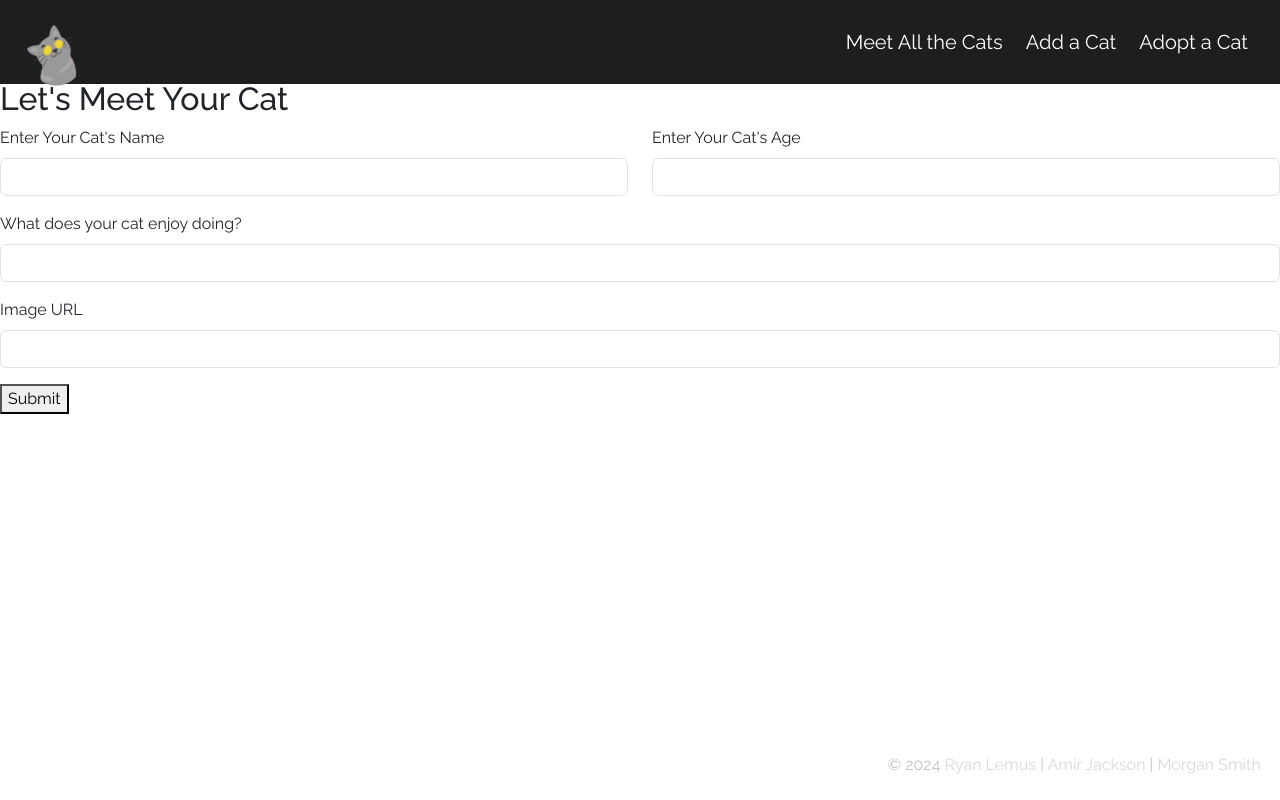
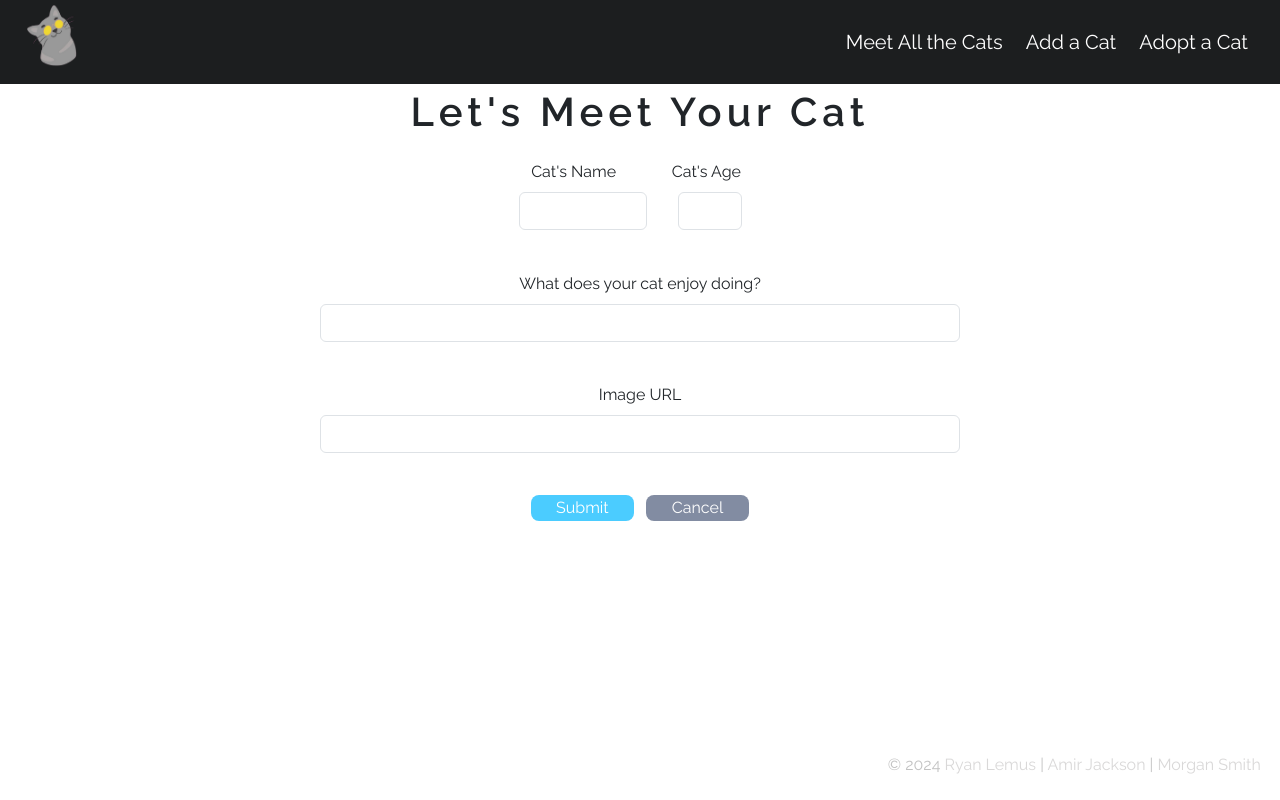
Before and after one commit to Rlemus93/Cat-Tinder-Frontend, a React (Create React App) app: page /cat-new in a window 1280 px wide. Built offline with nearby package versions, Linux system fonts and the light colour scheme; no server answers.

Commit message:
updated forms

```diff
--- a/src/App.css
+++ b/src/App.css
@@ -69,7 +69,7 @@
 .cat-tinder-logo {
   position: absolute;
   width: 4vw;
-  top: 3vh;
+  top: 0.5vh;
   left: 2vw;
   z-index: 2;
 }
@@ -335,3 +335,45 @@
     opacity: 1;
   }
 }
+
+
+/* Edit and New  */
+
+.cat-new-title {
+  text-align: center;
+  margin-top: 1vh;
+  margin-bottom: 3vh;
+  font-size: 5vh;
+  font-weight: 600;
+  letter-spacing: 5px;
+}
+
+.cat-edit-title {
+  text-align: center;
+  margin-top: 1vh;
+  margin-bottom: 3vh;
+  font-size: 5vh;
+  font-weight: 600;
+  letter-spacing: 5px;
+}
+
+.form-cont {
+  text-align: center;
+  display: flex;
+  flex-direction: column;
+  align-items: center;
+  gap: 2vw;
+  font-size: 2vh;
+  font-weight: 400;
+}
+
+.form-buttons {
+  color: white;
+  border: none;
+  width: 8vw;
+  border-radius: 1vh;
+}
+
+.form-buttons:hover{
+  opacity: 50%;
+}
--- a/src/pages/CatEdit.js
+++ b/src/pages/CatEdit.js
@@ -23,13 +23,17 @@ const CatEdit = ({ cats, updateCat }) => {
 
   return (
     <>
-      <h2>Edit Your Cat</h2>
-      <Form onSubmit={handleSubmit(onSubmit)}>
+      <h1 className="cat-edit-title">Edit Your Cat</h1>
+      <Form className="form-cont" onSubmit={handleSubmit(onSubmit)}>
         <Row>
           <Col md={6}>
             <FormGroup>
-              <Label for="name">Enter Your Cat's Name</Label>
+              <Label style={{width:"15dvw"}} for="name">Change Cat's Name</Label>
               <input
+              style={{
+                width: "10dvw",
+                marginLeft: "2.3vw"
+              }}
                 id="name"
                 name="name"
                 type="text"
@@ -44,8 +48,12 @@ const CatEdit = ({ cats, updateCat }) => {
           </Col>
           <Col md={6}>
             <FormGroup>
-              <Label for="age">Enter Your Cat's Age</Label>
+              <Label for="age">Change Cat's Age</Label>
               <input
+              style={{
+                width: "5dvw",
+                marginLeft: "3vw",
+              }}
                 id="age"
                 name="age"
                 type="number"
@@ -63,6 +71,9 @@ const CatEdit = ({ cats, updateCat }) => {
         <FormGroup>
           <Label for="enjoys">What does your cat enjoy doing?</Label>
           <input
+          style={{
+            width: "50dvw",
+          }}
             id="enjoys"
             name="enjoys"
             type="text"
@@ -77,6 +88,9 @@ const CatEdit = ({ cats, updateCat }) => {
         <FormGroup>
           <Label for="image">Image URL</Label>
           <input
+          style={{
+            width: "50dvw",
+          }}
             id="image"
             name="image"
             type="text"
@@ -89,11 +103,11 @@ const CatEdit = ({ cats, updateCat }) => {
           )}
         </FormGroup>
         <div className="centering-content">
-          <button onClick={handleSubmit} className="nav-button">
+          <button style={{marginRight: "1vw", backgroundColor:"#4BCCFF"}} onClick={handleSubmit} className="form-buttons">
             Submit
           </button>
           <Link to={`/cat-show/${currentCat.id}`}>
-            <button>Cancel</button>
+            <button style={{backgroundColor: "#828CA2",}} className="form-buttons">Cancel</button>
           </Link>
         </div>
       </Form>
--- a/src/pages/CatNew.js
+++ b/src/pages/CatNew.js
@@ -1,7 +1,8 @@
-import React, { useState } from "react"
+import React from "react"
 import { Form, Row, Col, FormGroup, Label } from "reactstrap"
 import { useForm } from "react-hook-form"
 import { useNavigate } from "react-router-dom"
+import { Link } from "react-router-dom"
 
 const CatNew = ({ createNewCat }) => {
   const navigate = useNavigate()
@@ -18,13 +19,16 @@ const CatNew = ({ createNewCat }) => {
 
   return (
     <>
-      <h2>Let's Meet Your Cat</h2>
-      <Form onSubmit={handleSubmit(onSubmit)}>
+      <h1 className="cat-new-title">Let's Meet Your Cat</h1>
+      <Form className="form-cont" onSubmit={handleSubmit(onSubmit)}>
         <Row>
           <Col md={6}>
             <FormGroup>
-              <Label for="name">Enter Your Cat's Name</Label>
+              <Label for="name">Cat's Name</Label>
               <input
+              style={{
+                width: "10dvw"
+              }}
                 id="name"
                 name="name"
                 type="text"
@@ -34,10 +38,14 @@ const CatNew = ({ createNewCat }) => {
               {errors.name && <span>Name is required</span>}
             </FormGroup>
           </Col>
-          <Col md={6}>
+          <Col md={6} >
             <FormGroup>
-              <Label for="age">Enter Your Cat's Age</Label>
+              <Label for="age">Cat's Age</Label>
               <input
+              style={{
+                width: "5dvw",
+                marginLeft: "2vw",
+              }}
                 id="age"
                 name="age"
                 type="number"
@@ -52,6 +60,9 @@ const CatNew = ({ createNewCat }) => {
         <FormGroup>
           <Label for="enjoys">What does your cat enjoy doing?</Label>
           <input
+          style={{
+            width: "50dvw",
+          }}
             id="enjoys"
             name="enjoys"
             type="text"
@@ -63,6 +74,9 @@ const CatNew = ({ createNewCat }) => {
         <FormGroup>
           <Label for="image">Image URL</Label>
           <input
+          style={{
+            width: "50dvw",
+          }}
             id="image"
             name="image"
             type="text"
@@ -72,7 +86,10 @@ const CatNew = ({ createNewCat }) => {
           {errors.image && <span>Image is required</span>}
         </FormGroup>
         <div>
-          <button onClick={handleSubmit}>Submit</button>
+          <button style={{marginRight: "1vw", backgroundColor:"#4BCCFF"}} className="form-buttons" onClick={handleSubmit}>Submit</button>
+          <Link to={"/cat-index"}>
+            <button style={{backgroundColor: "#828CA2",}} className="form-buttons">Cancel</button>
+          </Link>
         </div>
       </Form>
     </>
--- a/src/pages/CatShow.js
+++ b/src/pages/CatShow.js
@@ -64,7 +64,7 @@ const CatShow = ({ cats, deleteCat }) => {
             <FontAwesomeIcon className="show-icon" icon={faPenToSquare} />
           </Link>
           <Link to="/cat-index">
-            <FontAwesomeIcon className="show-icon" icon={faTrash} />
+            <FontAwesomeIcon onClick={handleDelete} className="show-icon" icon={faTrash} />
           </Link>
         </div>
       </div>
```
